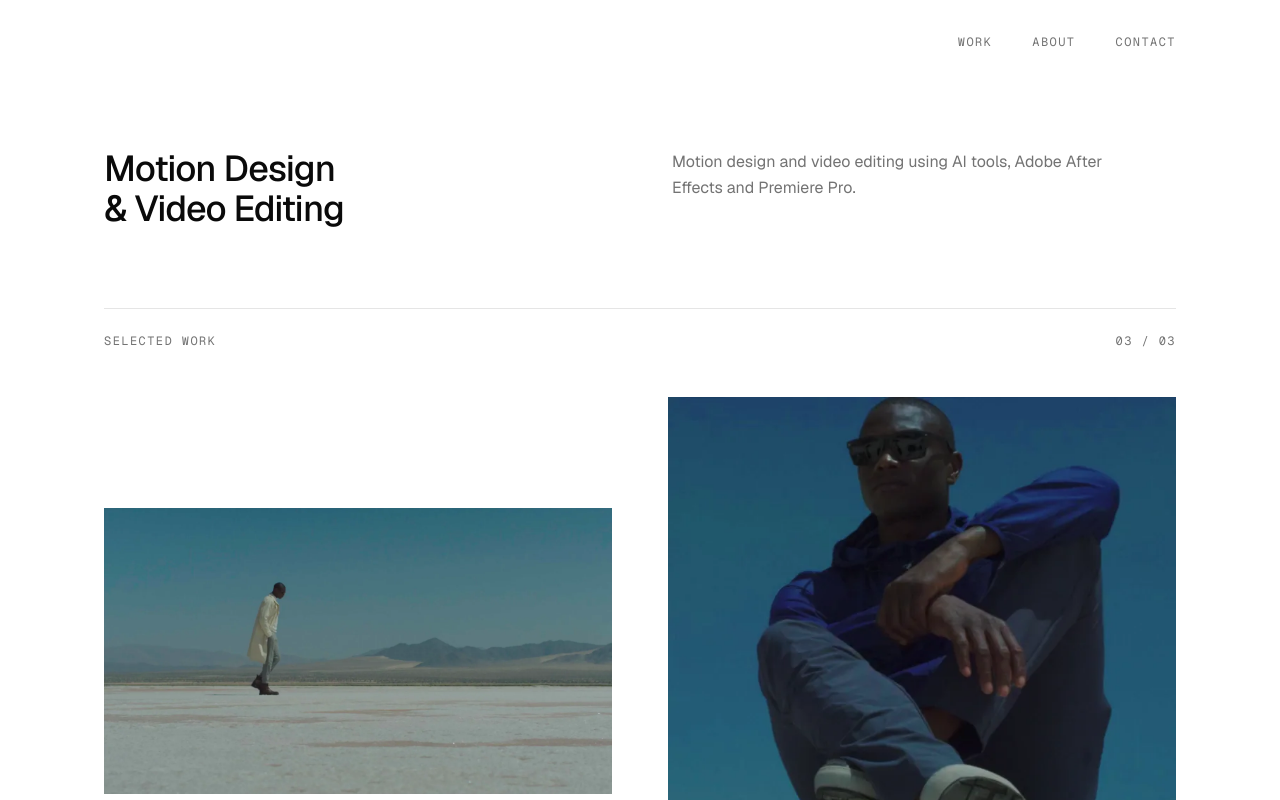
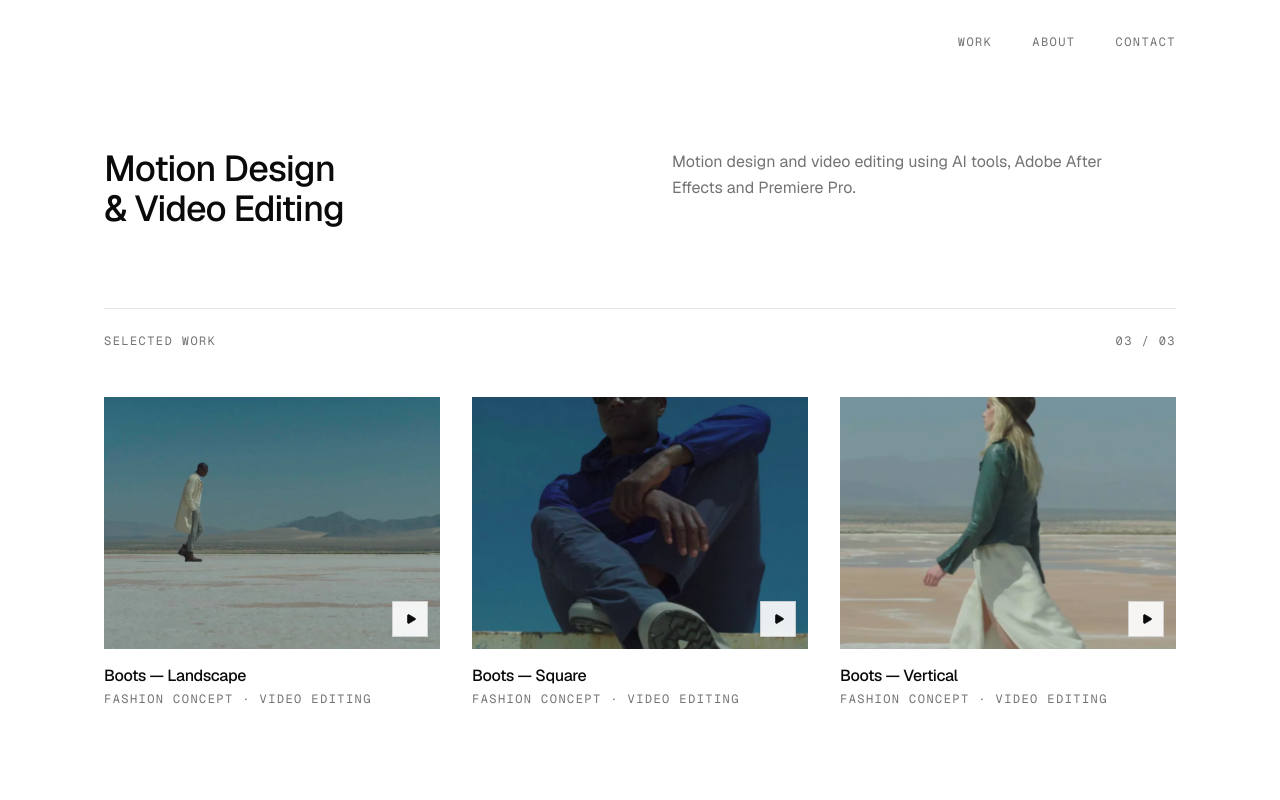
Before and after one commit to solodisk7-ship-it/video-portfolio, a Next.js app: page / in a window 1280 px wide. Shown: the top 800 px of the page. Built offline with nearby package versions, Linux system fonts and the light colour scheme.

Commit message:
feat: balance video cards in uniform grid

```diff
--- a/components/work-card.tsx
+++ b/components/work-card.tsx
@@ -18,22 +18,23 @@ export function WorkCard({ work, priority = false, onOpen }: WorkCardProps) {
       className="group flex w-full cursor-pointer flex-col text-left focus-visible:outline-2 focus-visible:outline-offset-8 focus-visible:outline-ring"
       aria-label={`Open ${work.title} — ${work.category}`}
     >
-      <div className="relative aspect-square w-full shrink-0 bg-background">
+      <div className="relative aspect-[4/3] w-full shrink-0 overflow-hidden bg-background">
         <Image
           src={work.poster}
           alt=""
           fill
-          sizes="(min-width: 768px) 50vw, 100vw"
-          className="absolute inset-0 h-full w-full object-contain transition-opacity duration-200 group-hover:opacity-80"
+          sizes="(min-width: 1280px) 336px, (min-width: 1024px) 30vw, (min-width: 768px) 45vw, 100vw"
+          style={{ objectPosition: work.posterPosition ?? '50% 50%' }}
+          className="absolute inset-0 h-full w-full object-cover transition-opacity duration-200 group-hover:opacity-80"
           preload={priority}
         />
         {work.videoKey && (
           <span
-            className="absolute right-3 bottom-3 grid size-11 place-items-center border border-foreground/15 bg-background/90 text-foreground backdrop-blur-sm transition-colors group-hover:border-foreground/40"
+            className="absolute right-3 bottom-3 grid size-9 place-items-center border border-foreground/15 bg-background/90 text-foreground backdrop-blur-sm transition-colors group-hover:border-foreground/40"
             aria-hidden="true"
           >
             <Play
-              className="ml-0.5 size-3.5"
+              className="ml-0.5 size-3"
               fill="currentColor"
               strokeWidth={1.25}
             />
--- a/components/works-section.tsx
+++ b/components/works-section.tsx
@@ -41,7 +41,7 @@ export function WorksSection() {
 
       <div
         id="work-grid"
-        className="mt-8 grid grid-cols-1 items-start gap-x-10 gap-y-12 md:mt-12 md:grid-cols-[repeat(2,minmax(0,1fr))] lg:gap-x-14 lg:gap-y-16"
+        className="mt-8 grid grid-cols-1 items-start gap-x-8 gap-y-12 md:mt-12 md:grid-cols-2 lg:grid-cols-3 lg:gap-y-14"
       >
         {displayedWorks.map((work, index) => (
           <WorkCard
--- a/content/works.ts
+++ b/content/works.ts
@@ -8,6 +8,7 @@ export type Work = {
   year: number
   ratio: AspectRatio
   poster: string
+  posterPosition?: string
   videoKey?: string
   captions?: string
   featured: boolean
@@ -24,6 +25,7 @@ export const works: Work[] = [
     year: 2026,
     ratio: '16:9',
     poster: '/works/boots-landscape-v01.webp',
+    posterPosition: '50% 50%',
     videoKey: 'videos/boots-landscape-v01.mp4',
     featured: true,
     order: 1,
@@ -37,6 +39,7 @@ export const works: Work[] = [
     year: 2026,
     ratio: '1:1',
     poster: '/works/boots-square-v01.webp',
+    posterPosition: '50% 46%',
     videoKey: 'videos/boots-square-v01.mp4',
     featured: true,
     order: 2,
@@ -50,6 +53,7 @@ export const works: Work[] = [
     year: 2026,
     ratio: '9:16',
     poster: '/works/boots-vertical-v01.webp',
+    posterPosition: '50% 45%',
     videoKey: 'videos/boots-vertical-v01.mp4',
     featured: true,
     order: 3,
```
Also changed, not shown: 2 other files (tests, documents, lock files or other folders).
